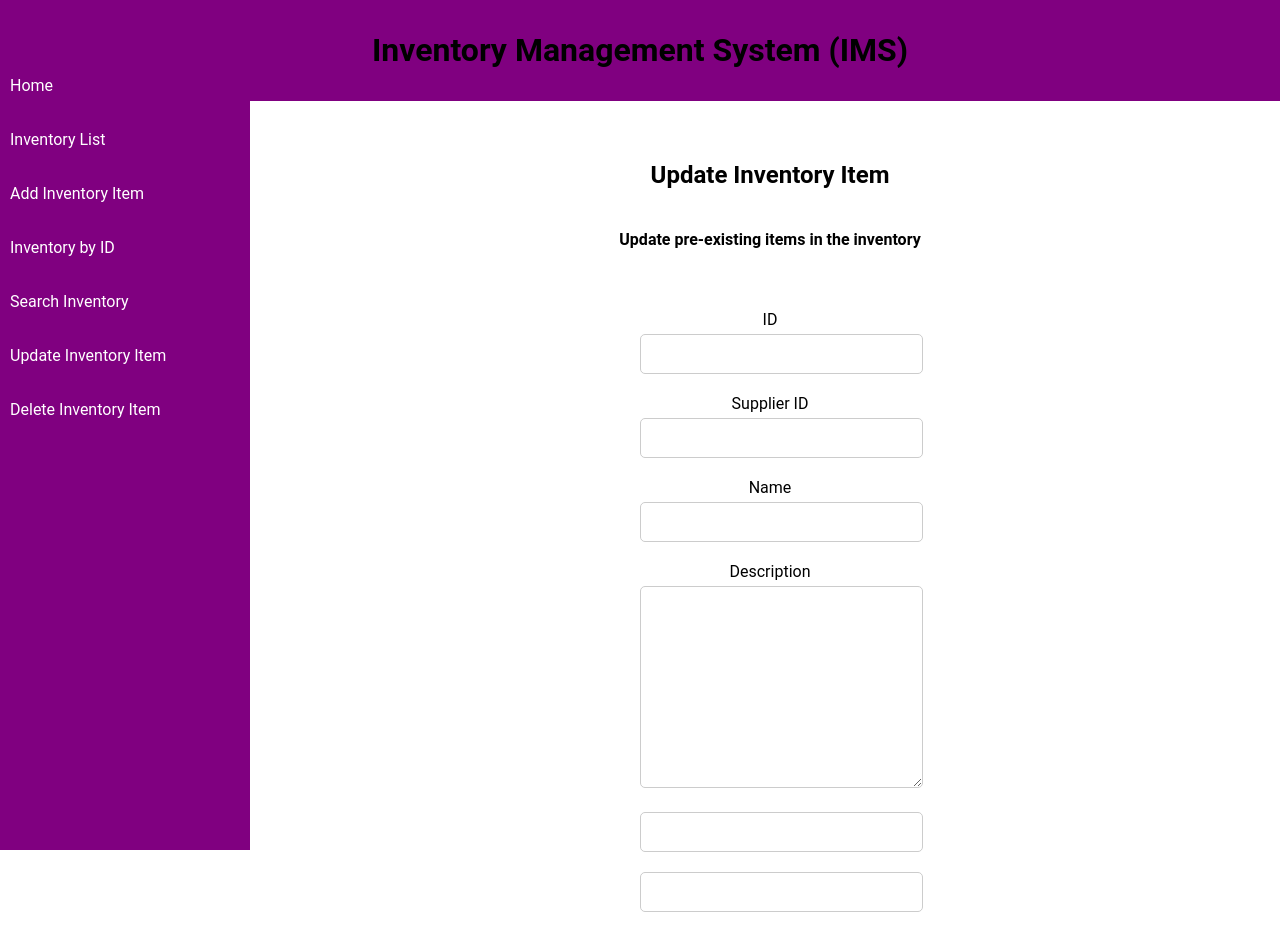
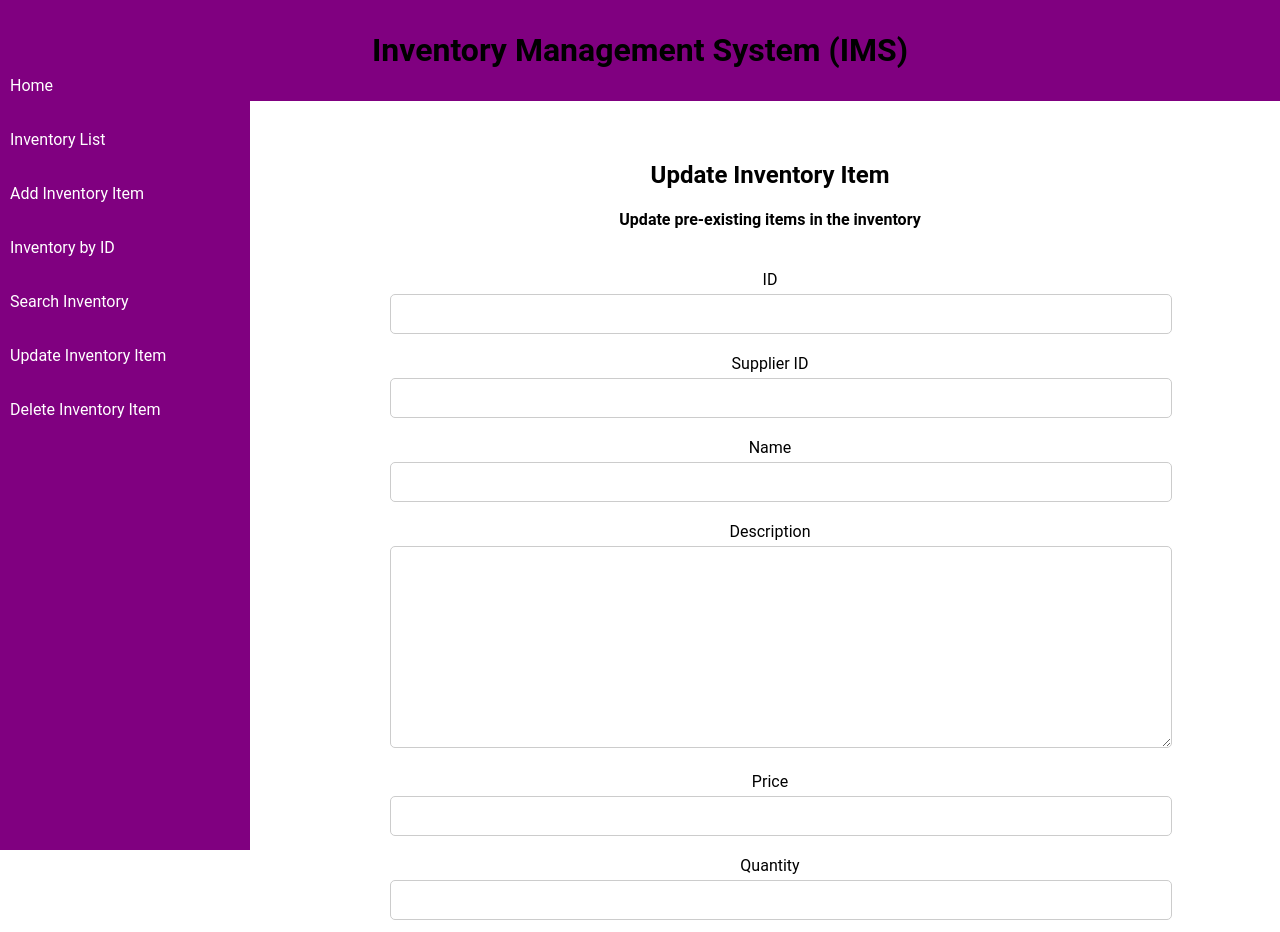
Before and after one commit to AstralMac/ims, an Angular app in the folder ims-client/: page /inventory/update in a window 1280 px wide. Shown: the top 932 px of the page. Built offline with nearby package versions, Linux system fonts and the light colour scheme.

Commit message:
Update Styling

```diff
--- a/ims-client/src/app/inventory/inventory-update/inventory-update.component.ts
+++ b/ims-client/src/app/inventory/inventory-update/inventory-update.component.ts
@@ -36,11 +36,11 @@ import { UpdateInventoryDTO } from '../inventory';
         </div>
 
          <div class='form-group'>
-          <label for='price' class='form-label'></label>
+          <label for='price' class='form-label'>Price</label>
           <input type='number' id='price' class='form-control' formControlName='price'>
         </div>
          <div class='form-group'>
-          <label for='quantity' class='form-label'></label>
+          <label for='quantity' class='form-label'>Quantity</label>
           <input type='number' id='quantity' class='form-control' formControlName='quantity'>
         </div>
 
@@ -63,8 +63,6 @@ import { UpdateInventoryDTO } from '../inventory';
     margin: 20px auto;
     max-width: 800px;
     padding: 20px;
-    display: flex;
-   flex-direction: column;
   }
   .page-title{
     text-align: center;
```
